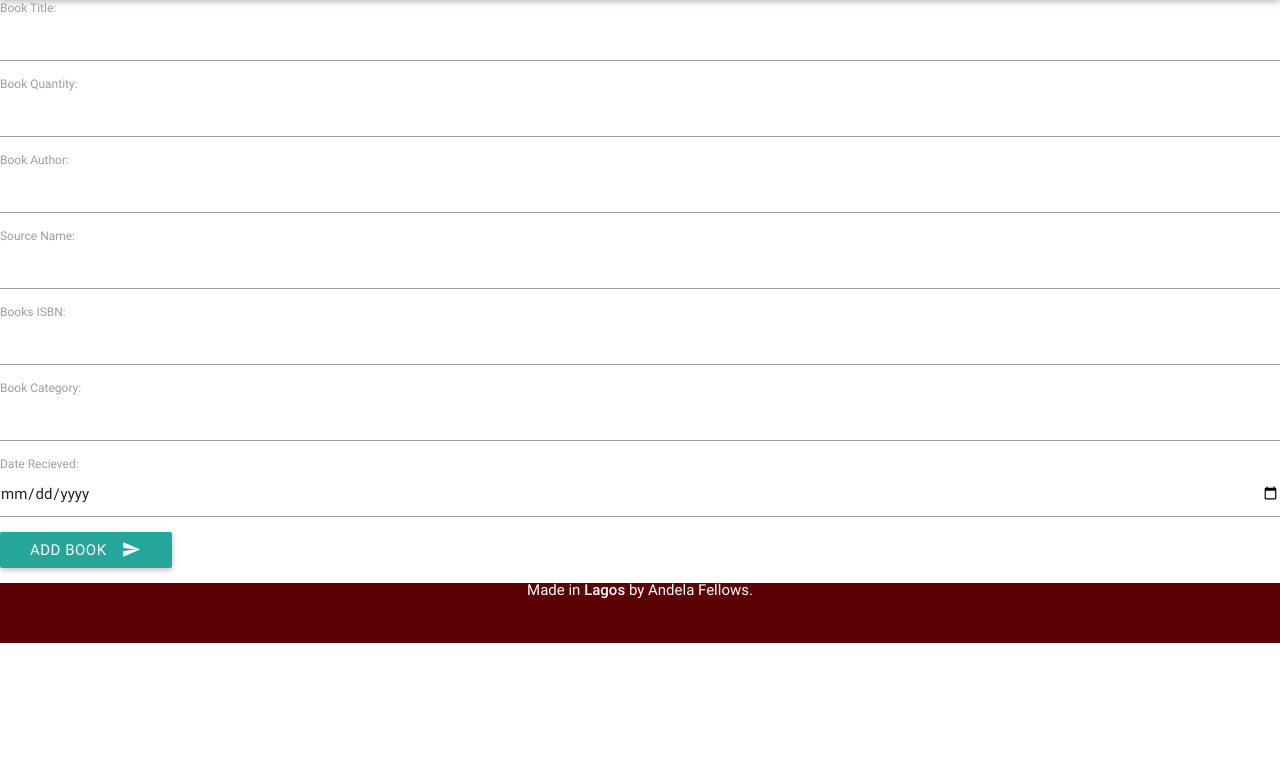
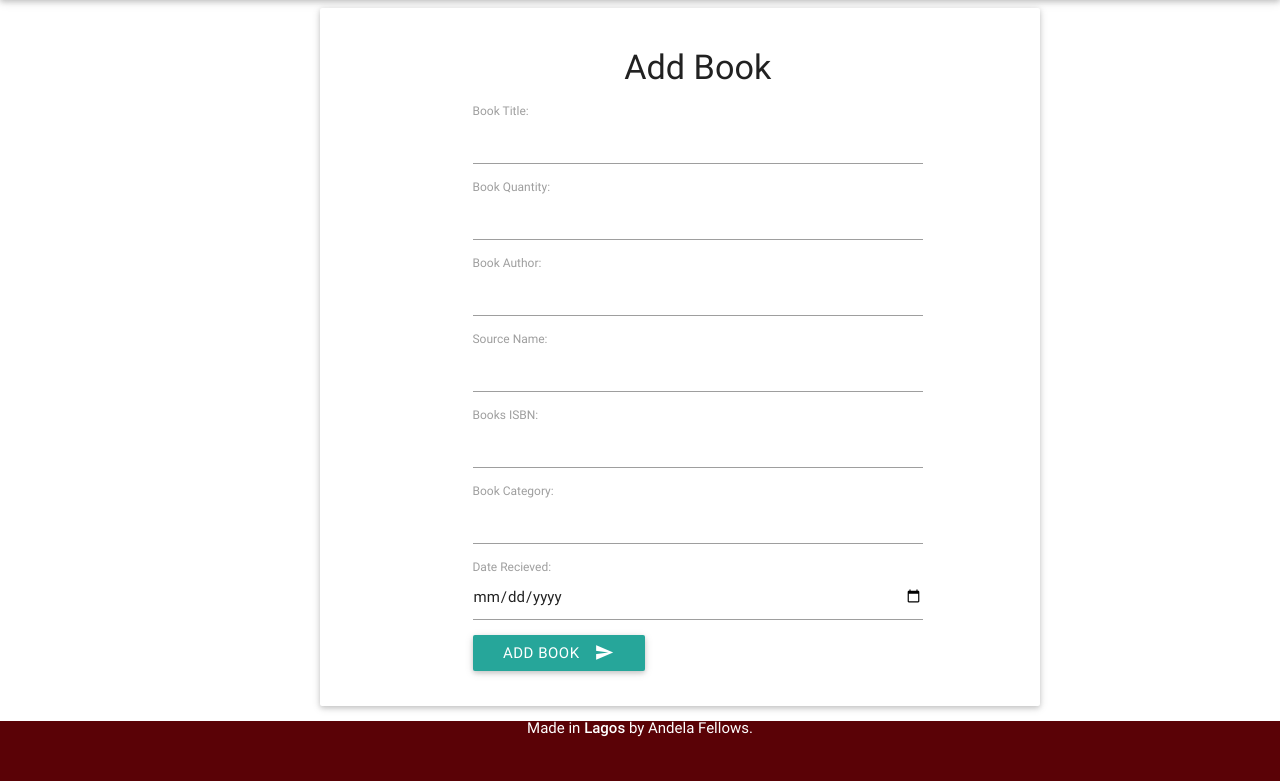
Before and after one commit to andela-gokerayi/Library-app, a Django app: page /add-book/ in a window 1280 px wide. Shown: the part 64-845 px from the top of the page. Before the commit the page ends 707 px from the top, so only its background shows below. Run offline with Django 3.2, Linux system fonts and the light colour scheme; the visitor is signed in with stand-in values (Sample User, id 1); parts of the project's set-up code (start-up, migrations or seed data) failed here and were passed over; some libraries are stand-ins or nearby versions.

Commit message:
Added card to add book form

```diff
--- a/templates/book_new.html
+++ b/templates/book_new.html
@@ -1,6 +1,11 @@
 {% extends "index.html" %}
 {% block content %}
-  <form method="post">
+<div class="col s12 m3 l12 login-card">
+    <div class="card add-book-card">
+        <div class="card-content">
+        <h4>Add Book</h4>
+        <div class="add-form">
+          <form class="book-add" method="post">
           {% csrf_token %}
             <label for="id_title">Book Title: </label>
             <input id = "id_title" type="text" name="title" value="{{ current_title }}">
@@ -20,4 +25,8 @@
               <i class="mdi-content-send right"></i>
             </button>
           </form>
+        </div>
+        </div>
+    </div>
+</div>
 {% endblock content %}
```
Lines whose indentation alone changed are shown as unchanged.
